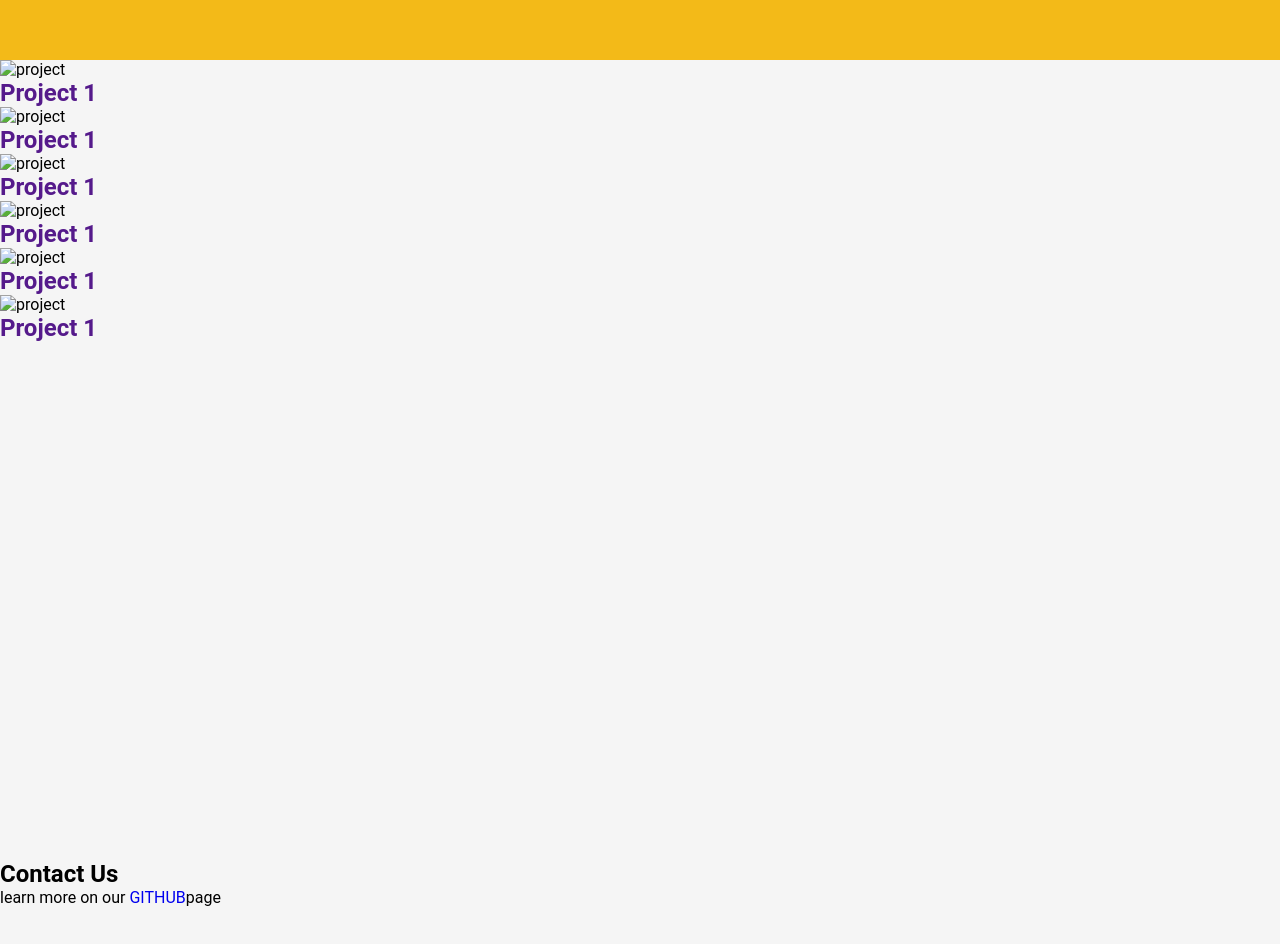
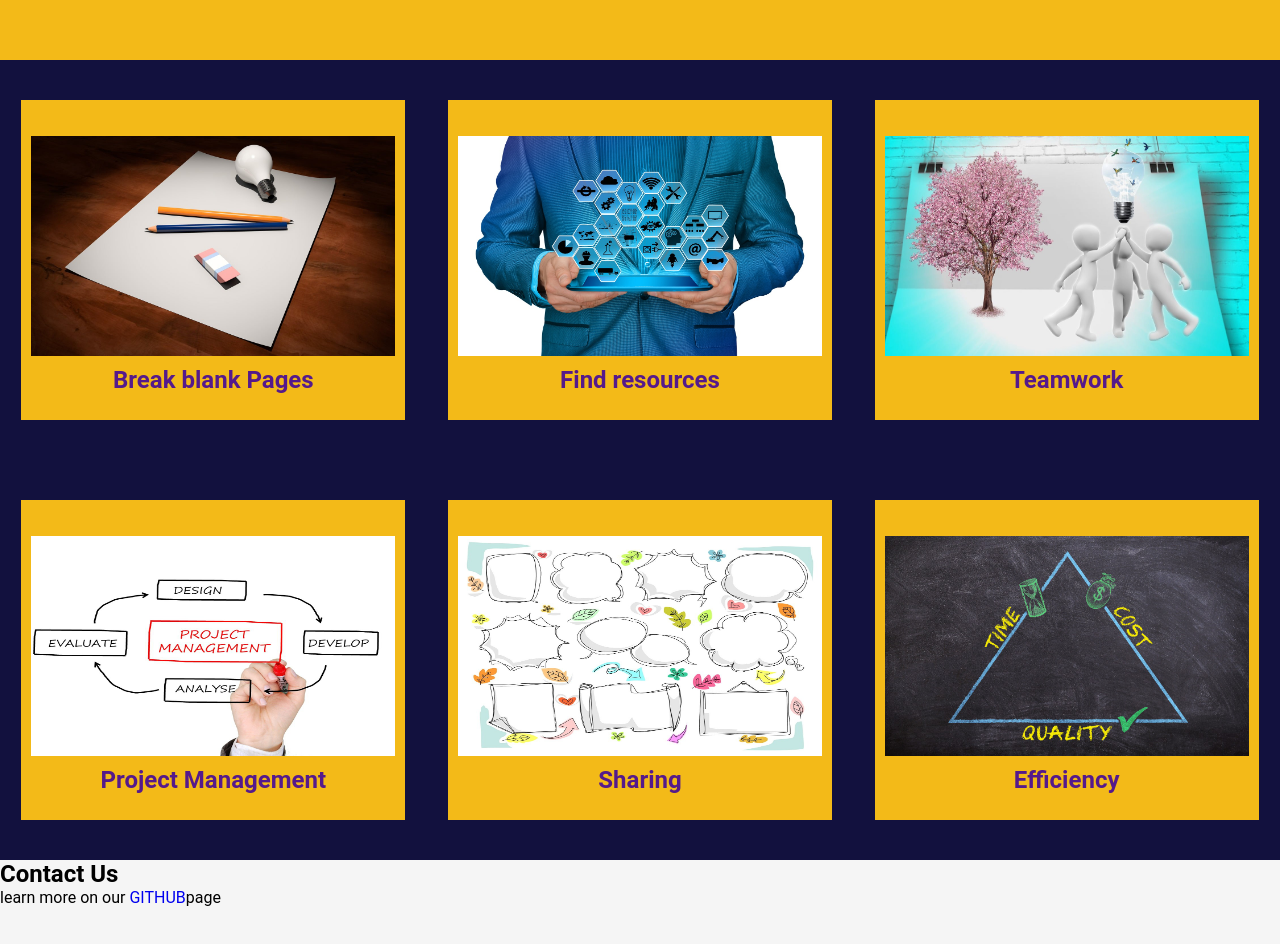
Before and after one commit to benSoalio/FCCPersonalPortofolio, a plain HTML site: page index.html in a window 1280 px wide. Shown: the part 780-1724 px from the top of the page. Drawn offline with Linux system fonts and the light colour scheme.

Commit message:
Style the project section

```diff
--- a/index.html
+++ b/index.html
@@ -33,28 +33,52 @@
       </section>
       <section class="section" id="projects">
         <div class="project-tile">
-          <img class="project-tile-img" src="#" alt="project" />
-          <h2 class="project-tile-title"><a href="">Project 1</a></h2>
+          <img
+            class="project-tile-img"
+            src="images/idea-1876659_1280.jpg"
+            alt="project"
+          />
+          <h2 class="project-tile-title"><a href="">Break blank Pages</a></h2>
         </div>
         <div class="project-tile">
-          <img class="project-tile-img" src="#" alt="project" />
-          <h2 class="project-tile-title"><a href="">Project 1</a></h2>
+          <img
+            class="project-tile-img"
+            src="images/industry-2633879_1280.jpg"
+            alt="project"
+          />
+          <h2 class="project-tile-title"><a href="">Find resources</a></h2>
         </div>
         <div class="project-tile">
-          <img class="project-tile-img" src="#" alt="project" />
-          <h2 class="project-tile-title"><a href="">Project 1</a></h2>
+          <img
+            class="project-tile-img"
+            src="images/joint-project-2161493_1280.jpg"
+            alt="project"
+          />
+          <h2 class="project-tile-title"><a href="">Teamwork</a></h2>
         </div>
         <div class="project-tile">
-          <img class="project-tile-img" src="#" alt="project" />
-          <h2 class="project-tile-title"><a href="">Project 1</a></h2>
+          <img
+            class="project-tile-img"
+            src="images/project-management-2061635_1280.jpg"
+            alt="project"
+          />
+          <h2 class="project-tile-title"><a href="">Project Management</a></h2>
         </div>
         <div class="project-tile">
-          <img class="project-tile-img" src="#" alt="project" />
-          <h2 class="project-tile-title"><a href="">Project 1</a></h2>
+          <img
+            class="project-tile-img"
+            src="images/set-3047723_1280.jpg"
+            alt="project"
+          />
+          <h2 class="project-tile-title"><a href="">Sharing</a></h2>
         </div>
         <div class="project-tile">
-          <img class="project-tile-img" src="#" alt="project" />
-          <h2 class="project-tile-title"><a href="">Project 1</a></h2>
+          <img
+            class="project-tile-img"
+            src="images/triangle-3125882_1280.jpg"
+            alt="project"
+          />
+          <h2 class="project-tile-title"><a href="">Efficiency</a></h2>
         </div>
       </section>
       <section class="section" id="contact">
--- a/styles.css
+++ b/styles.css
@@ -18,6 +18,7 @@ body {
   position: fixed;
   top: 0;
   left: 0;
+  width: 100%;
 }
 
 #logo {
@@ -60,6 +61,7 @@ a {
 
 .section {
   height: 100vh;
+  width: 100%;
 }
 
 #welcome-section {
@@ -83,3 +85,32 @@ a {
   font-weight: 500;
   margin-bottom: 20px;
 }
+
+#projects {
+  display: flex;
+  flex-wrap: wrap;
+  justify-content: space-around;
+  align-items: center;
+  background-color: rgb(18, 17, 62);
+  color: rgb(243, 186, 24);
+}
+
+.project-tile {
+  display: flex;
+  flex-direction: column;
+  justify-content: center;
+  align-items: center;
+  width: 30vw;
+  height: 40vh;
+  margin: 10px;
+  padding: 10px;
+  background-color: rgb(243, 186, 24);
+  color: rgb(18, 17, 62);
+
+}
+
+.project-tile-img {
+  width: 30vw;
+  height: 30vh;
+  padding: 10px
+}
```
Also changed, not shown: images/idea-1876659_1280.jpg (added), images/industry-2633879_1280.jpg (added), images/joint-project-2161493_1280.jpg (added), images/project-management-2061635_1280.jpg (added), images/set-3047723_1280.jpg (added), images/triangle-3125882_1280.jpg (added).
